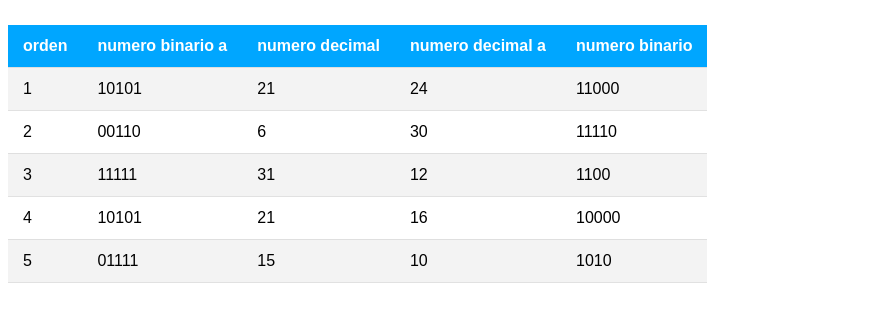
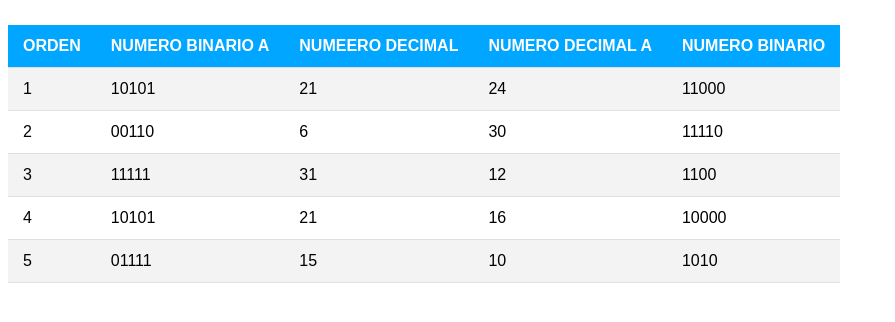
Before and after one commit to 1996-j/primera-tabla, a plain HTML site: page index.html in a window 1280 px wide. Shown: the whole page, without its empty margins (0-895 px from the left). Drawn offline with Linux system fonts and the light colour scheme.

Commit message:
titulo se cambio de miniscula a mayuscula

```diff
--- a/index.html
+++ b/index.html
@@ -13,11 +13,11 @@
 
         <thead>
             <tr>
-                <th>orden</th>
-                <th>numero binario a</th>
-                <th>numero decimal</th>
-                <th>numero decimal a</th>
-                <th>numero binario</th>
+                <th>ORDEN</th>
+                <th>NUMERO BINARIO A</th>
+                <th>NUMEERO DECIMAL</th>
+                <th>NUMERO DECIMAL A</th>
+                <th>NUMERO BINARIO</th>
             </tr>
         </thead>
         <tbody>
```
